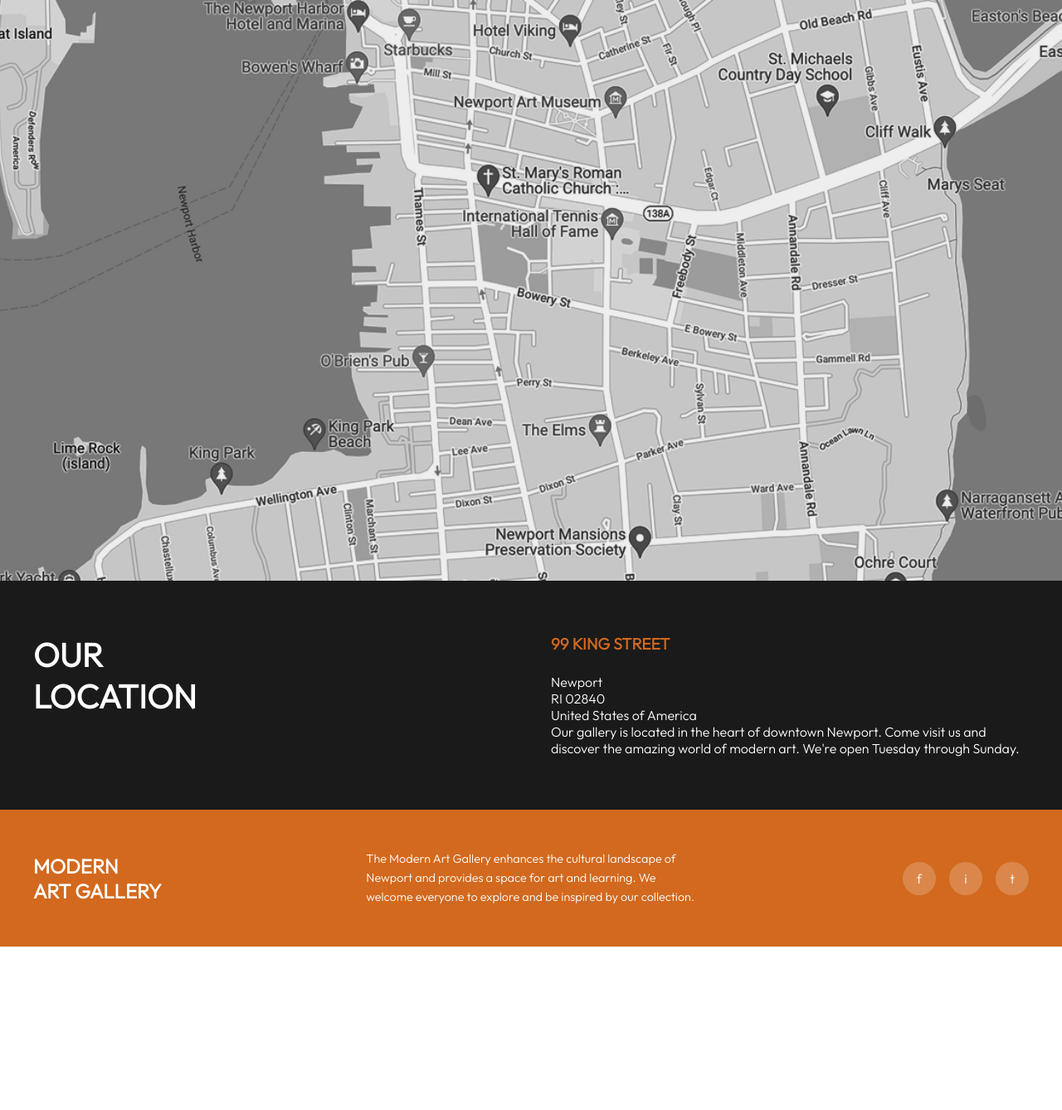
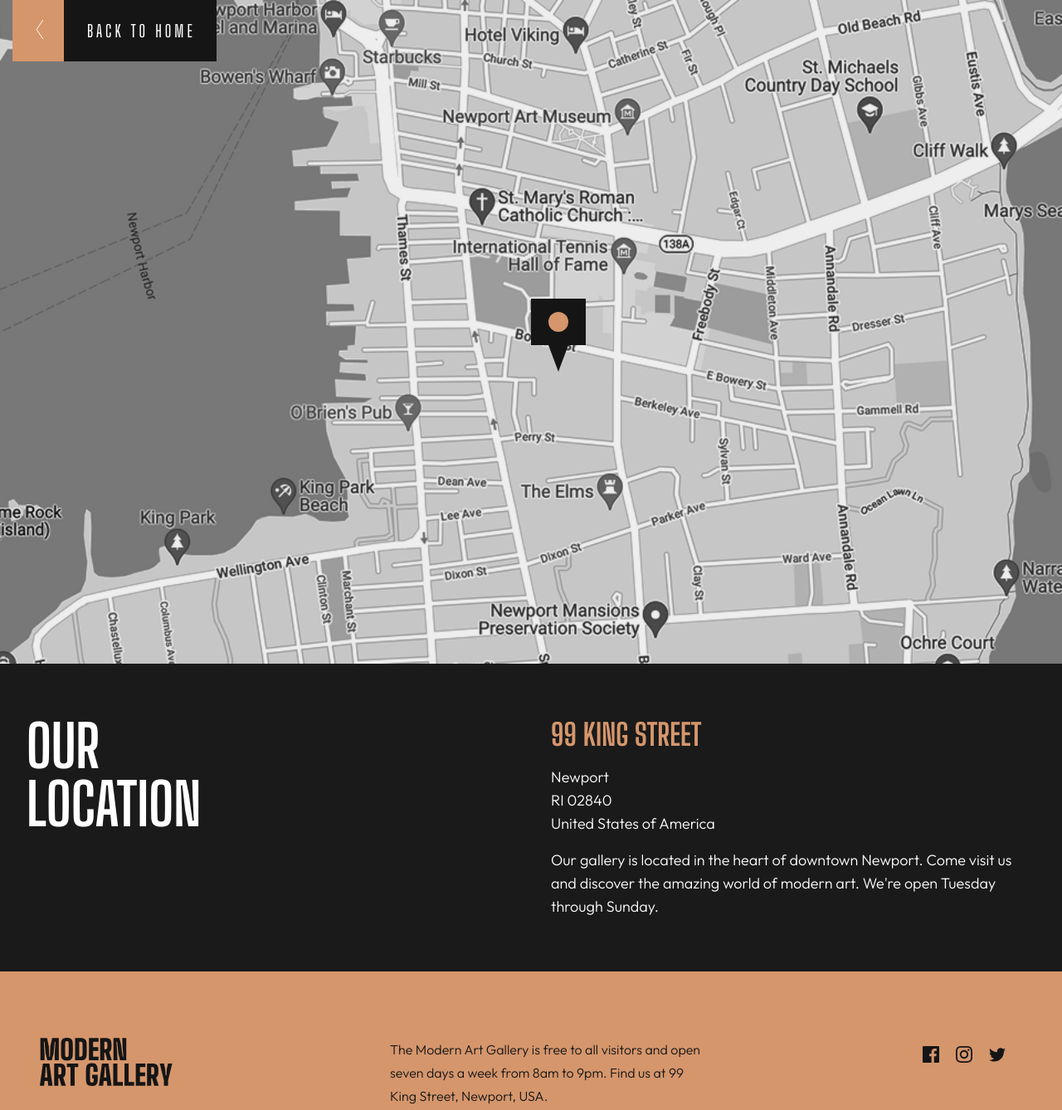
Before and after one commit to elTuso/ProyectoCSS-Modern-Art-Gallery, a website built with webpack: page location.html in a window 1280 px wide. Shown: the whole page at 83% size. Before the commit the page ends 1141 px from the top, so only its background shows below. Built offline with nearby package versions, Linux system fonts and the light colour scheme.

Commit message:
completo, arreglar map marker

```diff
--- a/css/style.css
+++ b/css/style.css
@@ -157,6 +157,44 @@
     display: inline-block;
 }
 
+.btn-secondary {
+    font-family: var(--font-heading);
+    display: inline-flex;
+    align-items: center;
+    background: linear-gradient(90deg, #D5966C 0%, #D5966C 25%, #151515 25%, #151515 100%);
+    color: white;
+    font-weight: 500;
+    font-size: 20px;
+    letter-spacing: 4px;
+    text-transform: uppercase;
+    overflow: hidden;
+    transition: all 0.3s ease;
+    cursor: pointer;
+}
+
+.btn-secondary:hover {
+    background: linear-gradient(90deg, #151515 0%, #151515 25%, #D5966C 25%, #D5966C 100%);
+}
+
+.btn-secondary .text {
+    padding: 25px;
+}
+
+.btn-secondary .arrow {
+    padding: 15px 20px;
+    position: relative;
+}
+
+.btn-secondary .arrow::before {
+    content: '';
+    width: 25px;
+    height: 25px;
+    background: url("../img/arrow-left.svg") no-repeat center;
+    background-size: contain;
+    display: inline-block;
+}
+
+
 .gallery-section {
     max-width: 1250px;
     margin: 0 auto;
@@ -266,10 +304,21 @@
 /* Map Section */
 .map-section {
     width: 100%;
-    height: 700px;
+    height: 100vh;
     background: url('../img/map.png') no-repeat center center / cover;
 }
 
+
+.map-section > div:first-of-type {
+    max-width: 1250px;
+    margin: 0 auto;
+}
+
+.map-marker {
+    position: absolute;
+    left: 50%;
+    top: 45%;
+}
 /* Location Section */
 .location {
     background: #1a1a1a;
@@ -278,7 +327,7 @@
 }
 
 .location-content {
-    max-width: 1200px;
+    max-width: 1250px;
     margin: 0 auto;
     display: grid;
     grid-template-columns: 1fr 1fr;
@@ -286,29 +335,40 @@
 }
 
 .location-text h2 {
-    font-size: 2.5rem;
-    margin-bottom: 1rem;
+    font-family: var(--font-heading);
+    font-size: var(--heading-l-size);
+    line-height: var(--heading-l-line);
     text-transform: uppercase;
     font-weight: bold;
 }
 
 .address {
-    color: #d2691e;
-    font-size: 1.2rem;
-    margin-bottom: 1.5rem;
+    font-family: var(--font-heading);
+    font-weight: bold;
+    margin-bottom: 1rem;
     text-transform: uppercase;
-    font-weight: bold;
+    color: var(--color-primary);
+    font-size: var(--heading-s-size);
 }
 
-.location-text p {
+.location-info p {
     font-size: var(--body-s-size);
-    line-height: 28px;
+    line-height: var(--body-s-line);
+}
+
+.location-info > p:first-of-type {
+    margin-bottom:1rem;
 }
 
 /* Footer */
 .footer {
     background: var(--color-secondary);
     padding: 5rem 3rem;
+}
+
+.footer-location {
+    background: var(--color-primary);
+    color: var(--color-secondary);
 }
 
 .footer .footer-content {
@@ -338,56 +398,6 @@
 
 .footer .social-link:hover {
     background: var(--color-primary);
-    transform: translateY(-2px);
-}
-
-/* Footer Location */
-.footer-location {
-    background: #d2691e;
-    color: white;
-    padding: 3rem 2rem;
-}
-
-.footer-location .footer-content {
-    max-width: 1200px;
-    margin: 0 auto;
-    display: flex;
-    justify-content: space-between;
-    align-items: center;
-}
-
-.footer-location .footer-logo {
-    font-size: 1.5rem;
-    font-weight: bold;
-    text-transform: uppercase;
-}
-
-.footer-location .footer-text {
-    max-width: 400px;
-    font-size: 0.9rem;
-    line-height: 1.6;
-}
-
-.footer-location .social-links {
-    display: flex;
-    gap: 1rem;
-}
-
-.footer-location .social-link {
-    width: 40px;
-    height: 40px;
-    background: rgba(255, 255, 255, 0.2);
-    border-radius: 50%;
-    display: flex;
-    align-items: center;
-    justify-content: center;
-    color: white;
-    text-decoration: none;
-    transition: all 0.3s ease;
-}
-
-.footer-location .social-link:hover {
-    background: rgba(255, 255, 255, 0.3);
     transform: translateY(-2px);
 }
 
@@ -566,6 +576,10 @@
         padding: 3rem 2rem;
     }
 
+    .location-content {
+        grid-template-columns: 1fr;
+    }
+
     .footer .footer-content {
         flex-direction: column;
     }
--- a/location.html
+++ b/location.html
@@ -24,7 +24,15 @@
 <body>
 
         <!-- Map Section -->
-        <section class="map-section"></section>
+        <section class="map-section">
+            <img class="map-marker" src="img/map-marker.svg" alt="Map Marker">
+            <div class="map">
+                <a href="index.html" class="btn-secondary">
+                    <span class="arrow"></span>
+                    <span class="text">BACK TO HOME</span>
+                </a>
+            </div>
+        </section>
 
         <!-- Location Section -->
         <section class="location">
@@ -41,16 +49,16 @@
         </section>
 
         <!-- Footer -->
-        <footer class="footer-location">
+        <footer class="footer footer-location">
             <div class="footer-content">
-                <div class="footer-logo">Modern<br>Art Gallery</div>
+                <div class="footer-logo"><img src="img/logo-dark.svg" alt="Modern Art Gallery Logo"></div>
                 <div class="footer-text">
-                    <p>The Modern Art Gallery enhances the cultural landscape of Newport and provides a space for art and learning. We welcome everyone to explore and be inspired by our collection.</p>
+                    <p>The Modern Art Gallery is free to all visitors and open seven days a week from 8am to 9pm. Find us at 99 King Street, Newport, USA.</p>
                 </div>
                 <div class="social-links">
-                    <a href="#" class="social-link">f</a>
-                    <a href="#" class="social-link">i</a>
-                    <a href="#" class="social-link">t</a>
+                    <a href="#" class="social-link"><img src="img/facebook-dark.svg" alt="Facebook"></a>
+                    <a href="#" class="social-link"><img src="img/instagram-dark.svg" alt="Instagram"></a>
+                    <a href="#" class="social-link"><img src="img/twitter-dark.svg" alt="Twitter"></a>
                 </div>
             </div>
         </footer>
```
Also changed, not shown: index.html (+1 -1 lines), img/arrow-left.svg (added), img/facebook-dark.svg (added), img/instagram-dark.svg (added), img/logo-dark.svg (added), img/map-marker.svg (added), img/twitter-dark.svg (added), 1 other file.
